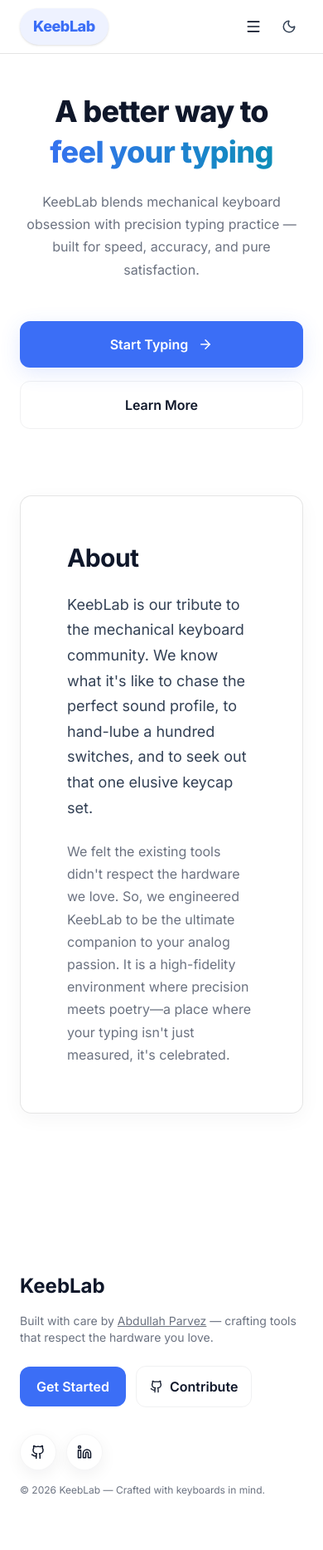
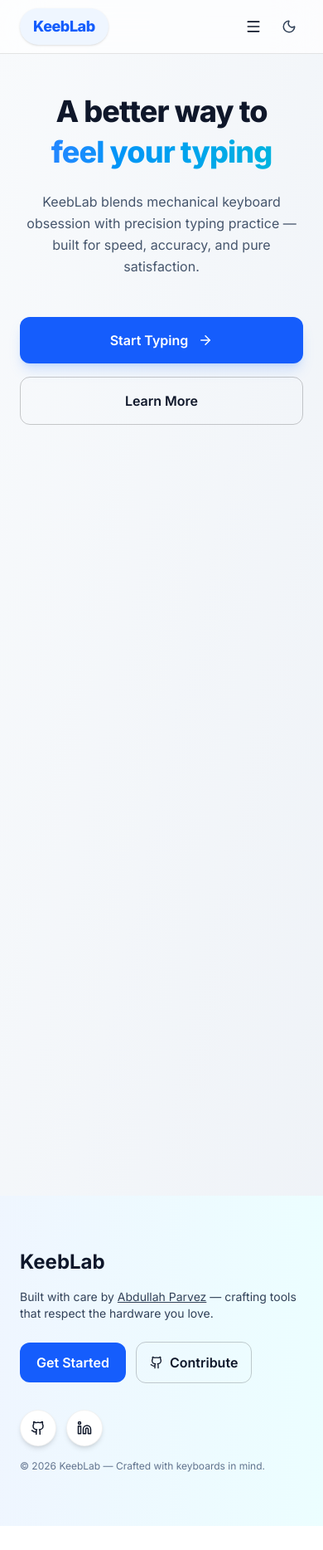
Before and after one commit to abdulsamad2002/keeblab, a Next.js app: page / in a window 390 px wide. Shown: the whole page at 83% size. After the commit the page ends 1839 px from the top, so only its background shows below. Built offline with nearby package versions, Linux system fonts and the light colour scheme.

Commit message:
home page UI fixed 09

```diff
--- a/app/page.js
+++ b/app/page.js
@@ -1,23 +1,28 @@
-"use client";
+"use client"
+
 import React, { useEffect, useState } from "react";
 import { Github, Linkedin, Moon, Sun, ArrowRight, Menu, X } from "lucide-react";
-import { motion } from "framer-motion";
 
 export default function KeebLab() {
   const [theme, setTheme] = useState("dark");
   const [menuOpen, setMenuOpen] = useState(false);
+  const [scrollY, setScrollY] = useState(0);
 
   useEffect(() => {
     const prefersDark = window.matchMedia("(prefers-color-scheme: dark)").matches;
     setTheme(prefersDark ? "dark" : "light");
   }, []);
 
-  // Apply theme class
+  useEffect(() => {
+    const handleScroll = () => setScrollY(window.scrollY);
+    window.addEventListener("scroll", handleScroll);
+    return () => window.removeEventListener("scroll", handleScroll);
+  }, []);
+
   useEffect(() => {
     document.documentElement.classList.toggle("dark", theme === "dark");
   }, [theme]);
 
-  // Close mobile menu on Escape
   useEffect(() => {
     const onKey = (e) => {
       if (e.key === "Escape") setMenuOpen(false);
@@ -28,31 +33,69 @@ export default function KeebLab() {
 
   const isDark = theme === "dark";
 
-  // Apply CSS variables from provided stylesheet
-  useEffect(() => {
-    const root = document.documentElement;
-    if (isDark) {
-      root.style.setProperty('--color-bg', '#071023');
-      root.style.setProperty('--color-surface', '#0A0C10');
-      root.style.setProperty('--color-text', '#F8FAFF');
-      root.style.setProperty('--color-muted', '#9fb2c8');
-    } else {
-      root.style.setProperty('--color-bg', '#FBF9F7');
-      root.style.setProperty('--color-surface', '#FFFFFF');
-      root.style.setProperty('--color-text', '#0F172A');
-      root.style.setProperty('--color-muted', '#6b7280');
-    }
-  }, [isDark]);
+  return (
+    <>
+      <style>{`
+        body {
+          overflow-x: hidden;
+        }
 
-  return (
-    <div
-      className="min-h-screen w-full overflow-x-hidden transition-colors duration-500"
-      style={{
-        backgroundColor: isDark ? '#0A0C10' : '#FFFFFF',
-        color: 'var(--color-text)',
-        fontFamily: "'Inter', system-ui, -apple-system, sans-serif"
-      }}
-    >
+        html, body {
+          margin: 0;
+          padding: 0;
+          width: 100%;
+          overflow-x: hidden;
+        }
+      `}</style>
+      <div
+        className={`min-h-screen w-full transition-colors duration-500 ${
+          isDark
+            ? "bg-[#0A0C10] text-white"
+            : "bg-gradient-to-br from-[#F8FAFC] to-[#EEF2F7] text-[#0F172A]"
+        }`}
+        style={{ fontFamily: "'Inter', system-ui, -apple-system, sans-serif" }}
+      >
+        <style>{`
+        @keyframes fadeInUp {
+          from {
+            opacity: 0;
+            transform: translateY(30px);
+          }
+          to {
+            opacity: 1;
+            transform: translateY(0);
+          }
+        }
+
+        @keyframes float {
+          0%, 100% {
+            transform: translateY(0) translateX(0);
+          }
+          50% {
+            transform: translateY(-20px) translateX(10px);
+          }
+        }
+
+        @keyframes gradient {
+          0%, 100% {
+            background-position: 0% 50%;
+          }
+          50% {
+            background-position: 100% 50%;
+          }
+        }
+
+        @keyframes slideInFromTop {
+          from {
+            opacity: 0;
+            transform: translateY(-20px);
+          }
+          to {
+            opacity: 1;
+            transform: translateY(0);
+          }
+        }
+      `}</style>
       <a
         href="#main"
         className="sr-only focus:not-sr-only absolute left-4 top-20 bg-white/90 dark:bg-black/70 text-sm px-3 py-2 rounded-md"
@@ -60,158 +103,166 @@ export default function KeebLab() {
         Skip to main content
       </a>
 
-      {/* NAVBAR */}
       <header
-        className="fixed top-0 inset-x-0 z-50 backdrop-blur-xl transition-colors duration-500 border-b"
-        style={{
-          backgroundColor: isDark ? 'rgba(10, 12, 16, 0.7)' : 'rgba(255, 255, 255, 0.7)',
-          borderColor: isDark ? 'rgba(255, 255, 255, 0.1)' : 'rgba(0, 0, 0, 0.1)'
-        }}
+        className={`fixed top-0 inset-x-0 z-50 backdrop-blur-xl transition-colors duration-500 border-b ${
+          isDark
+            ? "bg-[#0A0C10]/70 border-white/10"
+            : "bg-white/70 border-black/10"
+        }`}
       >
         <div className="container mx-auto h-16 flex items-center justify-between relative px-6">
           <a
             href="/"
             aria-label="KeebLab Home"
-            className="inline-flex items-center px-4 py-2 rounded-full font-extrabold text-lg md:text-xl tracking-tight focus:outline-none focus-visible:ring-2 transition shadow-sm hover:shadow-md"
-            style={{
-              backgroundColor: isDark ? 'rgba(255, 255, 255, 0.1)' : '#EEF2FF',
-              color: isDark ? '#F8FAFF' : '#3b6ef6'
-            }}
+            className={`inline-flex items-center px-4 py-2 rounded-full font-extrabold text-lg md:text-xl tracking-tight focus:outline-none focus-visible:ring-2 transition shadow-sm hover:shadow-md ${
+              isDark
+                ? "bg-white/10 text-white hover:bg-white/16"
+                : "bg-blue-50 text-blue-600 hover:bg-blue-100"
+            }`}
           >
             KeebLab
           </a>
 
           <nav className="flex items-center gap-4">
             <div className="hidden md:flex items-center gap-6">
-              <a href="#" className="nav-link" style={{ color: 'var(--color-muted)' }}>
+              <a
+                href="/"
+                className={`px-3 py-2 rounded-lg transition-all hover:scale-105 ${
+                  isDark
+                    ? "text-gray-400 hover:text-white hover:bg-white/10"
+                    : "text-slate-600 hover:text-slate-900 hover:bg-slate-100"
+                }`}
+              >
                 Home
               </a>
-              <a href="#about" className="nav-link" style={{ color: 'var(--color-muted)' }}>
+              <a
+                href="#about"
+                className={`px-3 py-2 rounded-lg transition-all hover:scale-105 ${
+                  isDark
+                    ? "text-gray-400 hover:text-white hover:bg-white/10"
+                    : "text-slate-600 hover:text-slate-900 hover:bg-slate-100"
+                }`}
+              >
                 About
               </a>
               <a
                 href="#"
-                className="hidden md:inline-flex items-center gap-2 rounded-xl px-4 py-2 font-semibold transition-shadow"
-                style={{
-                  backgroundColor: '#3b6ef6',
-                  color: 'white',
-                  borderRadius: '10px'
-                }}
+                className="hidden md:inline-flex items-center gap-2 rounded-xl px-4 py-2 font-semibold transition-all hover:scale-105 bg-blue-600 text-white hover:bg-blue-700 hover:shadow-lg hover:shadow-blue-500/50"
               >
                 Sign up
               </a>
             </div>
 
             <div className="flex items-center gap-2">
-              <motion.button
-                whileTap={{ scale: 0.95 }}
+              <button
                 aria-expanded={menuOpen}
                 aria-controls="mobile-menu"
                 onClick={() => setMenuOpen(!menuOpen)}
                 className="md:hidden p-2 rounded-md focus:outline-none focus-visible:ring-2 transition"
               >
                 {menuOpen ? <X size={20} /> : <Menu size={20} />}
-              </motion.button>
+              </button>
 
-              <motion.button
-                whileTap={{ scale: 0.92 }}
+              <button
                 aria-label="Toggle theme"
                 onClick={() => setTheme(isDark ? "light" : "dark")}
-                className="p-2 rounded-full transform transition-all duration-300 hover:scale-105"
-                style={{
-                  color: isDark ? '#fbbf24' : '#334155',
-                  backgroundColor: 'transparent'
-                }}
+                className={`p-2 rounded-full bg-transparent transform transition-all duration-300 hover:scale-105 ${
+                  isDark
+                    ? "text-yellow-400 hover:bg-white/10"
+                    : "text-slate-700 hover:bg-black/5"
+                }`}
               >
-                <motion.span
-                  key={isDark ? "sun" : "moon"}
-                  initial={{ rotate: -10, opacity: 0 }}
-                  animate={{ rotate: 0, opacity: 1 }}
-                  transition={{ type: "spring", stiffness: 300, damping: 20 }}
-                >
-                  {isDark ? <Sun size={18} /> : <Moon size={18} />}
-                </motion.span>
-              </motion.button>
+                {isDark ? <Sun size={18} /> : <Moon size={18} />}
+              </button>
             </div>
           </nav>
         </div>
       </header>
 
       {menuOpen && (
-        <motion.div
+        <div
           id="mobile-menu"
-          initial={{ opacity: 0, y: -8 }}
-          animate={{ opacity: 1, y: 0 }}
-          className="md:hidden absolute top-16 left-0 right-0 z-40 backdrop-blur-lg shadow-lg"
-          style={{
-            backgroundColor: isDark ? 'rgba(0, 0, 0, 0.7)' : 'rgba(255, 255, 255, 0.9)',
-            borderBottom: `1px solid ${isDark ? 'rgba(255, 255, 255, 0.05)' : 'rgba(0, 0, 0, 0.05)'}`
-          }}
+          className={`md:hidden absolute top-16 left-0 right-0 z-40 ${
+            isDark
+              ? "bg-black/70 border-b border-white/5"
+              : "bg-white/90 border-b border-black/5"
+          } backdrop-blur-lg shadow-lg`}
         >
           <div className="px-6 py-4 flex flex-col gap-3">
-            <a href="#" onClick={() => setMenuOpen(false)} className="nav-link" style={{ color: 'var(--color-muted)' }}>
+            <a
+              href="#"
+              onClick={() => setMenuOpen(false)}
+              className={`hover:opacity-80 transition ${
+                isDark ? "text-gray-400" : "text-slate-600"
+              }`}
+            >
               Home
             </a>
             <a
               href="#about"
               onClick={() => setMenuOpen(false)}
-              className="nav-link"
-              style={{ color: 'var(--color-muted)' }}
+              className={`hover:opacity-80 transition ${
+                isDark ? "text-gray-400" : "text-slate-600"
+              }`}
             >
               About
             </a>
             <a
               href="#"
               onClick={() => setMenuOpen(false)}
-              className="w-full text-center rounded-xl px-4 py-2 font-semibold"
-              style={{
-                backgroundColor: '#3b6ef6',
-                color: 'white'
-              }}
+              className="w-full text-center rounded-xl px-4 py-2 font-semibold bg-blue-600 text-white hover:bg-blue-700"
             >
               Sign up
             </a>
           </div>
-        </motion.div>
+        </div>
       )}
 
-      {/* HERO */}
       <section
         id="main"
         className="relative pt-28 md:pt-40 pb-20 md:pb-36 overflow-hidden"
-        style={{
-          backgroundColor: isDark ? '#0A0C10' : '#FFFFFF',
-        }}
       >
-        <motion.div
-          initial={{ opacity: 0, scale: 0.9 }}
-          animate={{ opacity: 1, scale: 1 }}
-          transition={{ duration: 1 }}
-          className="absolute inset-0 -z-10"
+        <div className="absolute inset-0 -z-10">
+          <div
+            className="absolute -top-32 md:-top-44 left-1/2 -translate-x-1/2 w-[700px] md:w-[1100px] h-[700px] md:h-[1100px] rounded-full bg-gradient-to-tr from-blue-500/20 to-cyan-400/10 blur-[220px] animate-pulse"
+            style={{
+              animation: "pulse 8s ease-in-out infinite, float 20s ease-in-out infinite"
+            }}
+          />
+          <div
+            className="absolute -bottom-32 md:-bottom-44 right-6 md:right-1/4 w-[400px] md:w-[700px] h-[400px] md:h-[700px] rounded-full bg-rose-500/8 blur-[160px] rotate-12"
+            style={{
+              animation: "float 15s ease-in-out infinite reverse"
+            }}
+          />
+        </div>
+
+        <div
+          className="max-w-5xl mx-auto px-6 text-center"
+          style={{
+            animation: "fadeInUp 1s ease-out"
+          }}
         >
-          <div className="absolute -top-32 md:-top-44 left-1/2 -translate-x-1/2 w-[700px] md:w-[1100px] h-[700px] md:h-[1100px] rounded-full bg-gradient-to-tr from-primary-500/20 to-cyan-400/10 blur-[220px]" />
-          <div className="absolute -bottom-32 md:-bottom-44 right-6 md:right-1/4 w-[400px] md:w-[700px] h-[400px] md:h-[700px] rounded-full bg-rose-500/8 blur-[160px] rotate-12" />
-        </motion.div>
-
-        <motion.div
-          initial={{ opacity: 0, y: 40 }}
-          animate={{ opacity: 1, y: 0 }}
-          transition={{ duration: 0.8 }}
-          className="max-w-5xl mx-auto px-6 text-center"
-        >
-          <h1 className="text-4xl sm:text-6xl md:text-7xl lg:text-8xl font-extrabold tracking-tight leading-tight" style={{ fontFamily: "'Inter', system-ui, sans-serif", letterSpacing: '-0.02em' }}>
+          <h1 className="text-4xl sm:text-6xl md:text-7xl lg:text-8xl font-extrabold tracking-tight leading-tight">
             <span
-              style={{ color: 'var(--color-text)' }}
+              className={`block ${
+                isDark ? "text-slate-100" : "text-[#0F172A]"
+              }`}
+              style={{
+                animation: "fadeInUp 1s ease-out 0.2s both"
+              }}
             >
               A better way to
             </span>
 
             <span
-              className="block mt-1 bg-clip-text text-transparent"
+              className={`block mt-1 bg-clip-text text-transparent ${
+                isDark
+                  ? "bg-gradient-to-r from-blue-400 to-cyan-400"
+                  : "bg-gradient-to-r from-blue-500 to-cyan-500"
+              }`}
               style={{
-                backgroundImage: isDark
-                  ? 'linear-gradient(to right, #5b8cff, #06b6d4)'
-                  : 'linear-gradient(to right, #3b6ef6, #0891b2)'
+                animation: "fadeInUp 1s ease-out 0.4s both, gradient 3s ease infinite"
               }}
             >
               feel your typing
@@ -219,84 +270,68 @@ export default function KeebLab() {
           </h1>
 
           <p
-            className="mt-6 text-base md:text-lg max-w-3xl mx-auto leading-relaxed"
+            className={`mt-6 text-base md:text-lg max-w-3xl mx-auto leading-relaxed ${
+              isDark ? "text-gray-400" : "text-slate-600"
+            }`}
             style={{
-              color: 'var(--color-muted)',
-              lineHeight: '1.7'
+              animation: "fadeInUp 1s ease-out 0.6s both"
             }}
           >
             KeebLab blends mechanical keyboard obsession with precision typing
             practice — built for speed, accuracy, and pure satisfaction.
           </p>
 
-          <div className="mt-12 flex flex-col sm:flex-row justify-center gap-4 flex-wrap">
-            <motion.button
-              whileHover={{ scale: 1.03 }}
-              className="inline-flex items-center gap-3 w-full sm:w-auto justify-center rounded-xl px-10 py-4 font-semibold transition-all"
-              style={{
-                backgroundColor: '#3b6ef6',
-                color: 'white',
-                boxShadow: '0 6px 24px rgba(59, 110, 246, 0.15)'
-              }}
+          <div
+            className="mt-12 flex flex-col sm:flex-row justify-center gap-4 flex-wrap"
+            style={{
+              animation: "fadeInUp 1s ease-out 0.8s both"
+            }}
+          >
+            <button
+              onClick={() => window.location.href = '/type'}
+              className="inline-flex items-center gap-3 w-full sm:w-auto justify-center rounded-xl px-10 py-4 font-semibold transition-all hover:scale-105 bg-blue-600 text-white shadow-lg shadow-blue-500/20"
               aria-label="Start Typing"
             >
               Start Typing <ArrowRight size={18} />
-            </motion.button>
-            <motion.button
-              whileHover={{ scale: 1.02 }}
-              className="inline-flex items-center gap-2 w-full sm:w-auto justify-center rounded-xl px-8 py-4 font-semibold transition-all"
-              style={{
-                backgroundColor: 'transparent',
-                border: `1px solid ${isDark ? 'rgba(255, 255, 255, 0.06)' : 'rgba(15, 23, 42, 0.06)'}`,
-                color: 'var(--color-text)'
-              }}
+            </button>
+            <button
+              className={`inline-flex items-center gap-2 w-full sm:w-auto justify-center rounded-xl px-8 py-4 font-semibold transition-all hover:scale-105 ${
+                isDark
+                  ? "border border-white/20 hover:bg-white/10"
+                  : "border border-black/20 hover:bg-black/5"
+              }`}
             >
               Learn More
-            </motion.button>
+            </button>
           </div>
-        </motion.div>
+        </div>
       </section>
 
-      {/* ABOUT */}
-      <section
-        id="about"
-        className="pb-32"
-        // style={{
-        //   backgroundColor: isDark ? '#0F1419' : '#F8FAFC',
-        // }}
-      >
-        <motion.div
-          initial={{ opacity: 0, y: 60 }}
-          whileInView={{ opacity: 1, y: 0 }}
-          transition={{ duration: 0.8 }}
-          viewport={{ once: true }}
+      <section id="about" className="pb-32">
+        <div
           className="max-w-6xl mx-auto px-6"
+          style={{
+            opacity: scrollY > 200 ? 1 : 0,
+            transform: scrollY > 200 ? "translateY(0)" : "translateY(30px)",
+            transition: "opacity 0.8s ease-out, transform 0.8s ease-out"
+          }}
         >
           <div
-            className="rounded-3xl p-14 md:p-20 border backdrop-blur-xl"
-            style={{
-              backgroundColor: isDark ? '#1A1F26' : '#FFFFFF',
-              borderColor: isDark ? 'rgba(255, 255, 255, 0.1)' : 'rgba(0, 0, 0, 0.1)',
-              boxShadow: '0 6px 24px rgba(16, 24, 40, 0.04)',
-              borderRadius: '14px'
-            }}
+            className={`rounded-3xl p-14 md:p-20 border backdrop-blur-xl ${
+              isDark ? "bg-white/5 border-white/10" : "bg-white border-black/10"
+            }`}
           >
             <h2
-              className="text-3xl md:text-4xl font-bold mb-6"
-              style={{
-                color: 'var(--color-text)',
-                fontFamily: "'Inter', system-ui, sans-serif",
-                letterSpacing: '-0.02em'
-              }}
+              className={`text-3xl md:text-4xl font-bold mb-6 ${
+                isDark ? "text-white" : "text-slate-900"
+              }`}
             >
               About
             </h2>
             <p
-              className="max-w-3xl text-lg leading-relaxed"
-              style={{
-                color: isDark ? '#F8FAFF' : '#334155',
-                lineHeight: '1.7'
-              }}
+              className={`max-w-3xl text-lg leading-relaxed ${
+                isDark ? "text-gray-300" : "text-slate-700"
+              }`}
             >
               KeebLab is our tribute to the mechanical keyboard community. We
               know what it's like to chase the perfect sound profile, to
@@ -304,11 +339,9 @@ export default function KeebLab() {
               keycap set.
             </p>
             <p
-              className="mt-6 max-w-3xl leading-relaxed"
-              style={{
-                color: 'var(--color-muted)',
-                lineHeight: '1.7'
-              }}
+              className={`mt-6 max-w-3xl leading-relaxed ${
+                isDark ? "text-gray-400" : "text-slate-600"
+              }`}
             >
               We felt the existing tools didn't respect the hardware we love.
               So, we engineered KeebLab to be the ultimate companion to your
@@ -317,42 +350,41 @@ export default function KeebLab() {
               celebrated.
             </p>
           </div>
-        </motion.div>
+        </div>
       </section>
 
-      {/* FOOTER */}
       <footer
-        className="transition-colors duration-500"
-        style={{
-          backgroundColor: isDark ? 'black' : '#FFFFFF',
-          color: 'var(--color-text)'
-        }}
+        className={`transition-colors duration-500 ${
+          isDark
+            ? "bg-gradient-to-r from-black/80 via-white/2 to-black/70 text-white"
+            : "bg-gradient-to-r from-blue-50 to-cyan-50 text-[#0F172A]"
+        }`}
       >
         <div className="max-w-7xl mx-auto px-6 py-16">
           <div className="grid grid-cols-1 md:grid-cols-3 gap-8 items-center">
             <div className="md:col-span-2">
               <div className="flex items-center gap-4">
                 <h3
-                  className="text-2xl md:text-3xl font-bold"
-                  style={{
-                    color: 'var(--color-text)',
-                    fontFamily: "'Inter', system-ui, sans-serif"
-                  }}
+                  className={`text-2xl md:text-3xl font-bold ${
+                    isDark ? "text-white drop-shadow-sm" : "text-[#0F172A]"
+                  }`}
                 >
                   KeebLab
                 </h3>
 
                 <span
-                  className="hidden sm:inline text-sm"
-                  style={{ color: 'var(--color-muted)' }}
+                  className={`hidden sm:inline text-sm ${
+                    isDark ? "text-gray-300" : "text-slate-600"
+                  }`}
                 >
                   High-fidelity typing practice for analog enthusiasts.
                 </span>
               </div>
 
               <p
-                className="mt-4 text-sm"
-                style={{ color: 'var(--color-muted)' }}
+                className={`mt-4 text-sm ${
+                  isDark ? "text-gray-300" : "text-slate-700"
+                }`}
               >
                 Built with care by{" "}
                 <a
@@ -367,22 +399,17 @@ export default function KeebLab() {
               <div className="mt-6 flex flex-wrap items-center gap-3">
                 <a
                   href="#"
-                  className="inline-flex items-center gap-2 rounded-xl px-5 py-3 font-semibold"
-                  style={{
-                    backgroundColor: '#3b6ef6',
-                    color: 'white'
-                  }}
+                  className="inline-flex items-center gap-2 rounded-xl px-5 py-3 font-semibold bg-blue-600 text-white hover:bg-blue-700"
                 >
                   Get Started
                 </a>
                 <a
                   href="https://github.com/abdullah-par/keeblab"
-                  className="inline-flex items-center gap-2 rounded-xl px-4 py-3 font-semibold transition-all"
-                  style={{
-                    backgroundColor: 'transparent',
-                    border: `1px solid ${isDark ? 'rgba(255, 255, 255, 0.06)' : 'rgba(15, 23, 42, 0.06)'}`,
-                    color: 'var(--color-text)'
-                  }}
+                  className={`inline-flex items-center gap-2 rounded-xl px-4 py-3 font-semibold transition-all ${
+                    isDark
+                      ? "border border-white/20 hover:bg-white/10"
+                      : "border border-black/20 hover:bg-black/5"
+                  }`}
                 >
                   <Github size={16} /> Contribute
                 </a>
@@ -394,34 +421,31 @@ export default function KeebLab() {
                 <a
                   href="https://github.com/abdullah-par/keeblab"
                   aria-label="GitHub"
-                  className="inline-flex items-center justify-center rounded-full p-3 transition-all hover:scale-105"
-                  style={{
-                    backgroundColor: isDark ? 'rgba(255, 255, 255, 0.03)' : '#FFFFFF',
-                    color: 'var(--color-text)',
-                    boxShadow: '0 6px 20px rgba(16, 24, 40, 0.06)',
-                    border: `1px solid ${isDark ? 'rgba(255, 255, 255, 0.04)' : 'rgba(15, 23, 42, 0.04)'}`
-                  }}
+                  className={`inline-flex items-center justify-center rounded-full p-3 transition-all hover:scale-105 shadow-md ${
+                    isDark
+                      ? "bg-white/3 text-white border border-white/5"
+                      : "bg-white text-[#0F172A] border border-black/5"
+                  }`}
                 >
                   <Github size={18} />
                 </a>
                 <a
                   href="https://www.linkedin.com/in/abdullah-parvez-565693246/"
                   aria-label="LinkedIn"
-                  className="inline-flex items-center justify-center rounded-full p-3 transition-all hover:scale-105"
-                  style={{
-                    backgroundColor: isDark ? 'rgba(255, 255, 255, 0.03)' : '#FFFFFF',
-                    color: 'var(--color-text)',
-                    boxShadow: '0 6px 20px rgba(16, 24, 40, 0.06)',
-                    border: `1px solid ${isDark ? 'rgba(255, 255, 255, 0.04)' : 'rgba(15, 23, 42, 0.04)'}`
-                  }}
+                  className={`inline-flex items-center justify-center rounded-full p-3 transition-all hover:scale-105 shadow-md ${
+                    isDark
+                      ? "bg-white/3 text-white border border-white/5"
+                      : "bg-white text-[#0F172A] border border-black/5"
+                  }`}
                 >
                   <Linkedin size={18} />
                 </a>
               </div>
 
               <p
-                className="text-xs"
-                style={{ color: 'var(--color-muted)' }}
+                className={`text-xs ${
+                  isDark ? "text-gray-400" : "text-slate-500"
+                }`}
               >
                 © {new Date().getFullYear()} KeebLab — Crafted with keyboards in
                 mind.
@@ -431,5 +455,6 @@ export default function KeebLab() {
         </div>
       </footer>
     </div>
+    </>
   );
 }
```
